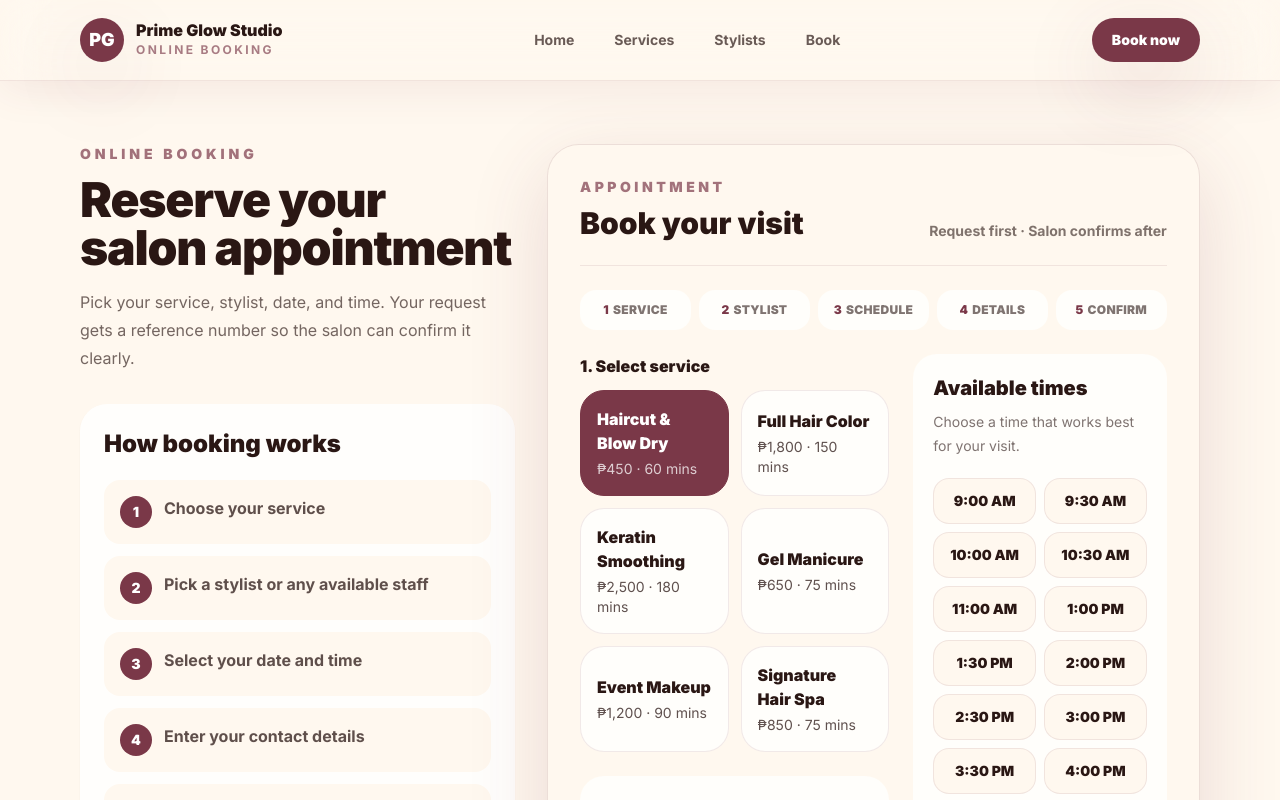
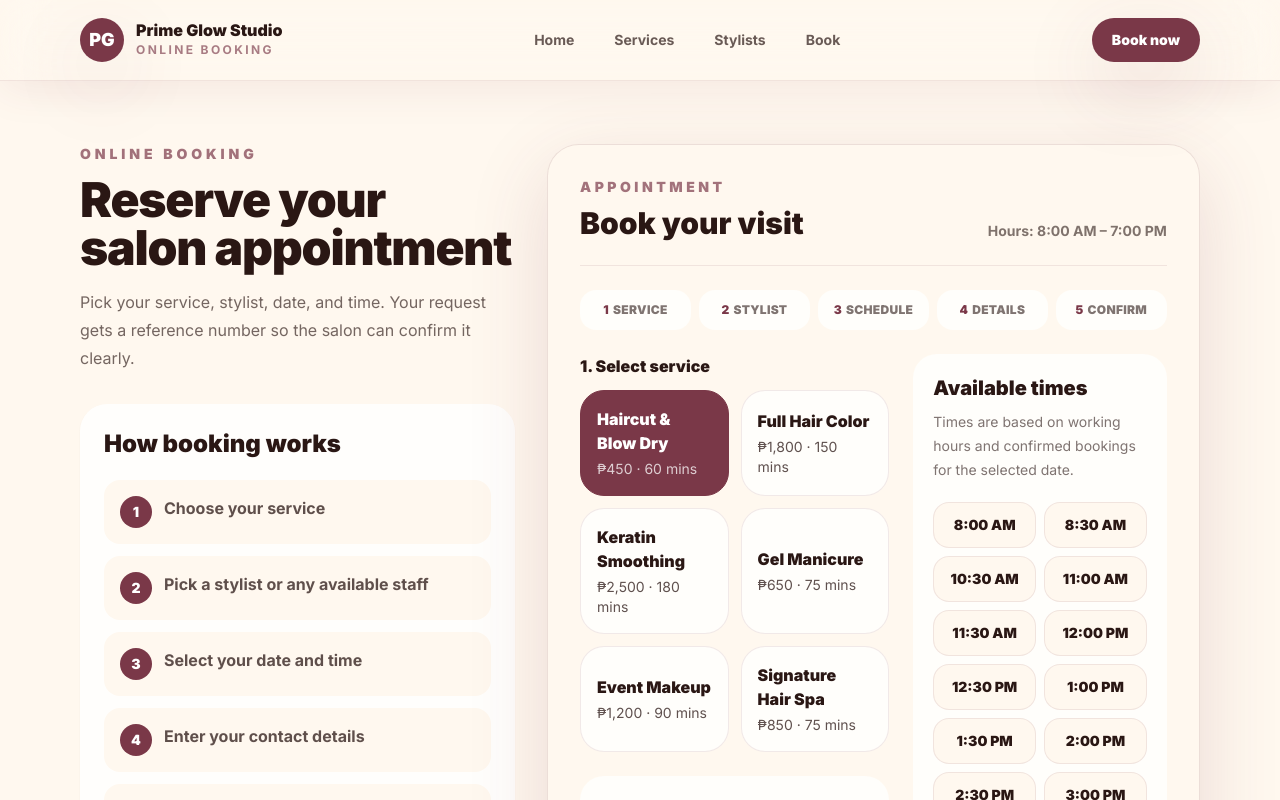
Before and after one commit to tan15hacks/Saas-Salon-Barber-Booking-System, a Next.js app: page /book in a window 1280 px wide. Shown: the top 800 px of the page. Built offline with nearby package versions, Linux system fonts and the light colour scheme.

Commit message:
Calculate customer slots from work hours and confirmed bookings

```diff
--- a/components/booking/BookingFormLive.tsx
+++ b/components/booking/BookingFormLive.tsx
@@ -1,17 +1,21 @@
 "use client";
 
 import { useEffect, useMemo, useState } from "react";
-import { salon, services, staffMembers } from "@/lib/data";
+import { salon, services, staffMembers, bookings as seedBookings } from "@/lib/data";
+import type { Booking } from "@/lib/types";
+import { DEFAULT_WORK_HOURS, OWNER_WORKSPACE_KEY, WORK_HOURS_KEY, getAvailableSlots, isStaffFullyBookedForService, normalizeWorkHours } from "@/lib/bookingAvailability";
+import type { WorkHours } from "@/lib/bookingAvailability";
 
-const times = ["09:00", "09:30", "10:00", "10:30", "11:00", "13:00", "13:30", "14:00", "14:30", "15:00", "15:30", "16:00"];
 const ANY_STAFF = "any";
-const STAFF_AVAILABILITY_KEY = "prime-glow-staff-availability";
 
 type BookingFormLiveProps = {
   compact?: boolean;
 };
 
-type StaffAvailability = Record<string, boolean>;
+type SavedWorkspaceState = {
+  bookings?: Booking[];
+  workHours?: WorkHours;
+};
 
 function formatTime(time: string) {
   const [hourText, minute] = time.split(":");
@@ -31,12 +35,22 @@ function bookingRef() {
   return `PG-${date}-${code}`;
 }
 
-function loadStaffAvailability(): StaffAvailability {
+function loadWorkspaceData() {
   try {
-    const raw = window.localStorage.getItem(STAFF_AVAILABILITY_KEY);
-    return raw ? (JSON.parse(raw) as StaffAvailability) : {};
+    const rawWorkspace = window.localStorage.getItem(OWNER_WORKSPACE_KEY);
+    const workspace = rawWorkspace ? (JSON.parse(rawWorkspace) as SavedWorkspaceState) : null;
+    const rawHours = window.localStorage.getItem(WORK_HOURS_KEY);
+    const hours = rawHours ? (JSON.parse(rawHours) as WorkHours) : workspace?.workHours;
+
+    return {
+      bookings: workspace?.bookings ?? seedBookings,
+      workHours: normalizeWorkHours(hours ?? DEFAULT_WORK_HOURS),
+    };
   } catch {
-    return {};
+    return {
+      bookings: seedBookings,
+      workHours: DEFAULT_WORK_HOURS,
+    };
   }
 }
 
@@ -50,26 +64,34 @@ export function BookingWizard({ compact = false }: BookingFormLiveProps) {
   const [notes, setNotes] = useState("");
   const [sent, setSent] = useState(false);
   const [reference, setReference] = useState(bookingRef());
-  const [staffAvailability, setStaffAvailability] = useState<StaffAvailability>({});
+  const [savedBookings, setSavedBookings] = useState<Booking[]>(seedBookings);
+  const [workHours, setWorkHours] = useState<WorkHours>(DEFAULT_WORK_HOURS);
 
   useEffect(() => {
-    setStaffAvailability(loadStaffAvailability());
+    const data = loadWorkspaceData();
+    setSavedBookings(data.bookings);
+    setWorkHours(data.workHours);
 
-    function syncAvailability() {
-      setStaffAvailability(loadStaffAvailability());
+    function syncData() {
+      const latest = loadWorkspaceData();
+      setSavedBookings(latest.bookings);
+      setWorkHours(latest.workHours);
     }
 
-    window.addEventListener("storage", syncAvailability);
-    return () => window.removeEventListener("storage", syncAvailability);
+    window.addEventListener("storage", syncData);
+    window.addEventListener("focus", syncData);
+    return () => {
+      window.removeEventListener("storage", syncData);
+      window.removeEventListener("focus", syncData);
+    };
   }, []);
 
   const service = services.find((item) => item.id === serviceId) ?? services[0];
   const availableStaff = useMemo(() => staffMembers.filter((member) => member.services.includes(serviceId)), [serviceId]);
-  const isStaffFull = (id: string) => Boolean(staffAvailability[id]);
-  const availableForService = availableStaff.filter((member) => !isStaffFull(member.id));
+  const isStaffFull = (id: string) => isStaffFullyBookedForService({ staffId: id, service, date, bookings: savedBookings, workHours });
+  const allStaffFull = availableStaff.length > 0 && availableStaff.every((member) => isStaffFull(member.id));
   const selectedStaffFull = staffId !== ANY_STAFF && isStaffFull(staffId);
-  const allStaffFull = availableStaff.length > 0 && availableForService.length === 0;
-  const visibleTimes = selectedStaffFull || allStaffFull ? [] : times;
+  const visibleTimes = getAvailableSlots({ service, staffId, date, bookings: savedBookings, staff: staffMembers, workHours });
   const selectedStaff = staffId === ANY_STAFF ? "Any available stylist" : staffMembers.find((member) => member.id === staffId)?.name ?? "Selected stylist";
   const canSend = name.trim().length > 1 && phone.trim().length > 6 && Boolean(time) && !selectedStaffFull && !allStaffFull;
 
@@ -89,8 +111,16 @@ export function BookingWizard({ compact = false }: BookingFormLiveProps) {
   }
 
   function selectStaff(nextStaffId: string) {
-    if (nextStaffId !== ANY_STAFF && isStaffFull(nextStaffId)) return;
+    if (nextStaffId !== ANY_STAFF) {
+      const targetService = services.find((item) => item.id === serviceId) ?? services[0];
+      if (isStaffFullyBookedForService({ staffId: nextStaffId, service: targetService, date, bookings: savedBookings, workHours })) return;
+    }
     setStaffId(nextStaffId);
+    setTime("");
+  }
+
+  function selectDate(nextDate: string) {
+    setDate(nextDate);
     setTime("");
   }
 
@@ -129,7 +159,7 @@ export function BookingWizard({ compact = false }: BookingFormLiveProps) {
           <p className="text-sm font-black uppercase tracking-[0.25em] text-rosewood/70">Appointment</p>
           <h3 className="mt-2 text-3xl font-black">Book your visit</h3>
         </div>
-        <p className="text-sm font-bold text-espresso/60">Request first · Salon confirms after</p>
+        <p className="text-sm font-bold text-espresso/60">Hours: {formatTime(workHours.open)} – {formatTime(workHours.close)}</p>
       </div>
       <div className="mt-6 grid gap-2 sm:grid-cols-5">
         {["Service", "Stylist", "Schedule", "Details", "Confirm"].map((step, index) => <div key={step} className="rounded-2xl bg-white/70 p-3 text-center text-xs font-black uppercase tracking-wide text-espresso/60"><span className="mr-1 text-rosewood">{index + 1}</span>{step}</div>)}
@@ -146,15 +176,15 @@ export function BookingWizard({ compact = false }: BookingFormLiveProps) {
           <div>
             <label className="font-black">2. Select stylist</label>
             <div className="mt-3 grid gap-3 sm:grid-cols-2">
-              {[{ id: ANY_STAFF, name: "Any available stylist", role: allStaffFull ? "Fully booked today" : "Fastest available" }, ...availableStaff].map((member) => {
+              {[{ id: ANY_STAFF, name: "Any available stylist", role: allStaffFull ? "Fully booked on this date" : "Fastest available" }, ...availableStaff].map((member) => {
                 const full = member.id !== ANY_STAFF && isStaffFull(member.id);
                 const disabled = member.id === ANY_STAFF ? allStaffFull : full;
-                return <button key={member.id} disabled={disabled} onClick={() => selectStaff(member.id)} className={`rounded-3xl border p-4 text-left transition disabled:cursor-not-allowed disabled:opacity-50 ${member.id === staffId ? "border-rosewood bg-blush/70" : "border-rosewood/10 bg-white/70 hover:border-rosewood/40"}`}><span className="block font-black">{member.name}</span><span className="mt-1 block text-sm text-espresso/60">{full || (member.id === ANY_STAFF && allStaffFull) ? "Fully booked today" : member.role}</span></button>;
+                return <button key={member.id} disabled={disabled} onClick={() => selectStaff(member.id)} className={`rounded-3xl border p-4 text-left transition disabled:cursor-not-allowed disabled:opacity-50 ${member.id === staffId ? "border-rosewood bg-blush/70" : "border-rosewood/10 bg-white/70 hover:border-rosewood/40"}`}><span className="block font-black">{member.name}</span><span className="mt-1 block text-sm text-espresso/60">{full || (member.id === ANY_STAFF && allStaffFull) ? "Fully booked on this date" : member.role}</span></button>;
               })}
             </div>
           </div>
           <div className="grid gap-4 sm:grid-cols-2">
-            <div><label className="font-black">3. Choose date</label><input type="date" value={date} min={todayIsoDate()} onChange={(event) => { setDate(event.target.value); setTime(""); }} className="input-field mt-3" /></div>
+            <div><label className="font-black">3. Choose date</label><input type="date" value={date} min={todayIsoDate()} onChange={(event) => selectDate(event.target.value)} className="input-field mt-3" /></div>
             <div><label className="font-black">4. Your name</label><input value={name} onChange={(event) => setName(event.target.value)} placeholder="Maria Santos" className="input-field mt-3" /></div>
           </div>
           <div className="grid gap-4 sm:grid-cols-2">
@@ -164,12 +194,12 @@ export function BookingWizard({ compact = false }: BookingFormLiveProps) {
         </div>
         <aside className="rounded-[1.5rem] bg-white/70 p-5">
           <h4 className="text-xl font-black">Available times</h4>
-          <p className="mt-2 text-sm leading-6 text-espresso/60">Choose a time that works best for your visit.</p>
+          <p className="mt-2 text-sm leading-6 text-espresso/60">Times are based on working hours and confirmed bookings for the selected date.</p>
           <div className="mt-5 grid grid-cols-2 gap-2">
             {visibleTimes.map((slot) => <button key={slot} onClick={() => setTime(slot)} className={`rounded-2xl border px-3 py-3 text-sm font-black transition ${time === slot ? "border-rosewood bg-rosewood text-white" : "border-rosewood/10 bg-cream hover:border-rosewood/40"}`}>{formatTime(slot)}</button>)}
           </div>
-          {visibleTimes.length === 0 ? <p className="mt-4 rounded-2xl bg-red-100 p-4 text-sm font-bold text-red-700">Selected stylist is fully booked today. Please choose another available stylist.</p> : null}
-          <div className="mt-6 rounded-3xl bg-cream p-4 text-sm"><p className="font-black">Booking summary</p><p className="mt-2 text-espresso/65">{service.name}</p><p className="text-espresso/65">{selectedStaff}{selectedStaffFull ? " · Fully booked today" : ""}</p><p className="text-espresso/65">{date}{time ? ` · ${formatTime(time)}` : " · Choose a time"}</p><p className="text-espresso/65">₱{service.price.toLocaleString()} · {service.durationMinutes} mins</p>{notes ? <p className="mt-2 text-espresso/65">Note: {notes}</p> : null}</div>
+          {visibleTimes.length === 0 ? <p className="mt-4 rounded-2xl bg-red-100 p-4 text-sm font-bold text-red-700">This staff member is fully booked on this date. Please choose another staff member or another date.</p> : null}
+          <div className="mt-6 rounded-3xl bg-cream p-4 text-sm"><p className="font-black">Booking summary</p><p className="mt-2 text-espresso/65">{service.name}</p><p className="text-espresso/65">{selectedStaff}{selectedStaffFull ? " · Fully booked on this date" : ""}</p><p className="text-espresso/65">{date}{time ? ` · ${formatTime(time)}` : " · Choose a time"}</p><p className="text-espresso/65">₱{service.price.toLocaleString()} · {service.durationMinutes} mins</p>{notes ? <p className="mt-2 text-espresso/65">Note: {notes}</p> : null}</div>
           <div className="mt-5 rounded-3xl bg-white/80 p-4 text-xs leading-5 text-espresso/60"><p className="font-black text-espresso">Before you send</p><p className="mt-1">This sends a booking request. The salon will confirm your appointment.</p></div>
           <button disabled={!canSend} onClick={() => { setReference(bookingRef()); setSent(true); }} className="mt-5 w-full rounded-full bg-rosewood px-6 py-4 font-black text-white transition hover:bg-espresso disabled:cursor-not-allowed disabled:bg-rosewood/35">Send booking request</button>
         </aside>
```
